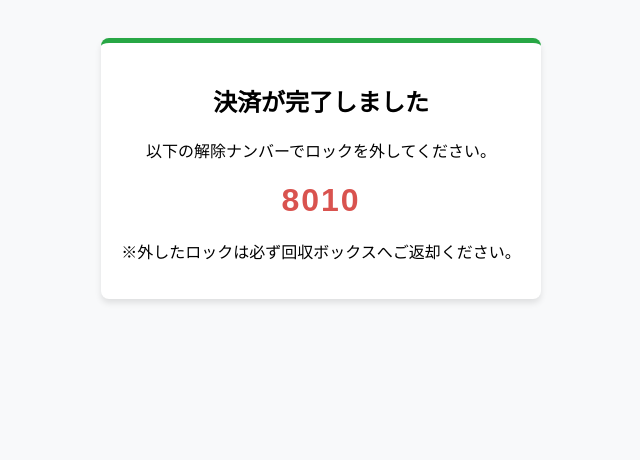
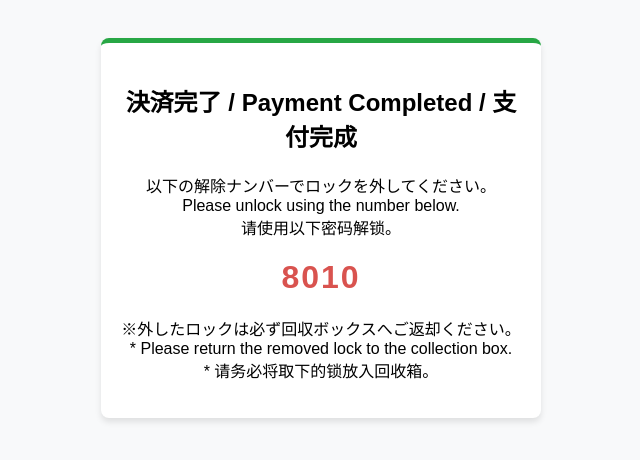
Before and after one commit to 2020koronakonzetu/2020koronakonzetu.github.io, a plain HTML site: page success.html in a window 1280 px wide. Shown: the whole page, without its empty margins (319-959 px from the left). Drawn offline with Linux system fonts and the light colour scheme.

Commit message:
honnyaku

```diff
--- a/success.html
+++ b/success.html
@@ -11,11 +11,17 @@
   </style>
 </head>
 <body>
-  <div class="container">
-    <h2>決済が完了しました</h2>
-    <p>以下の解除ナンバーでロックを外してください。</p>
-    <div class="number">8010</div>
-    <p>※外したロックは必ず回収ボックスへご返却ください。</p>
-  </div>
+ <div class="container">
+  <h2>決済完了 / Payment Completed / 支付完成</h2>
+  <p>以下の解除ナンバーでロックを外してください。<br>
+  Please unlock using the number below.<br>
+  请使用以下密码解锁。</p>
+
+  <div class="number">8010</div>
+
+  <p>※外したロックは必ず回収ボックスへご返却ください。<br>
+  * Please return the removed lock to the collection box.<br>
+  * 请务必将取下的锁放入回收箱。</p>
+</div>
 </body>
 </html>
```
